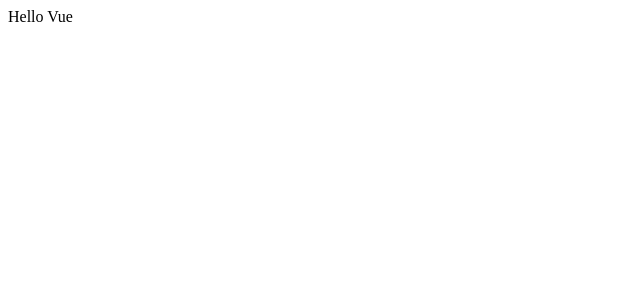
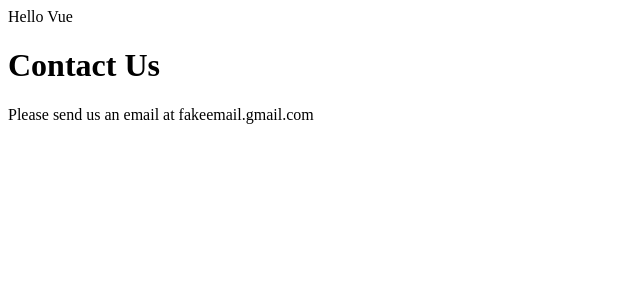
Before and after one commit to Tyler-Ke/vue-components-demo, a Vue app in the folder vue-components-demo/: page / in a window 1280 px wide. Shown: the top 300 px of the page, without its empty margins (0-640 px from the left). Built offline with nearby package versions, Linux system fonts and the light colour scheme.

Commit message:
created first component of contact-us

```diff
--- a/vue-components-demo/src/App.vue
+++ b/vue-components-demo/src/App.vue
@@ -1,12 +1,13 @@
 <template>
    <div>{{ message }}</div>
+   <contact-us></contact-us>
 </template>
 
 <script>
 
 export default{
    setup() {
-      const message = "Hello Vue"
+      const message = "Hello Vue";
 
       return {message};
    },
--- /dev/null
+++ b/vue-components-demo/src/components/ContactUs.vue
@@ -0,0 +1,6 @@
+<template>
+   <div class="">
+      <h1>Contact Us</h1>
+      <p>Please send us an email at fakeemail.gmail.com</p>
+   </div>
+</template>
--- a/vue-components-demo/src/main.js
+++ b/vue-components-demo/src/main.js
@@ -1,4 +1,7 @@
 import { createApp } from 'vue';
 import App from "./App.vue";
+import ContactUs from './components/ContactUs.vue';
 
-createApp(App).mount('#app');
+const app = createApp(App);
+app.component("contact-us", ContactUs);
+app.mount('#app');
```
